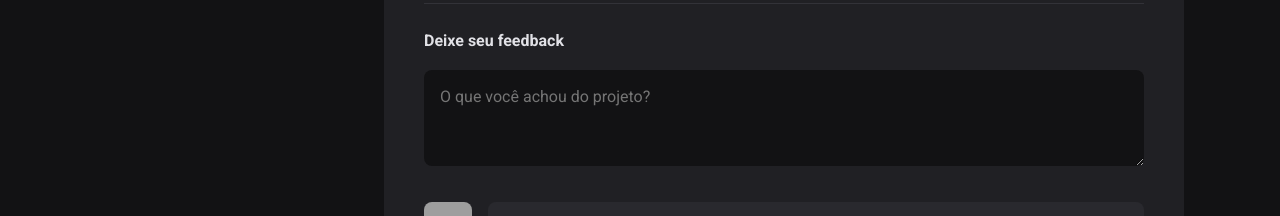
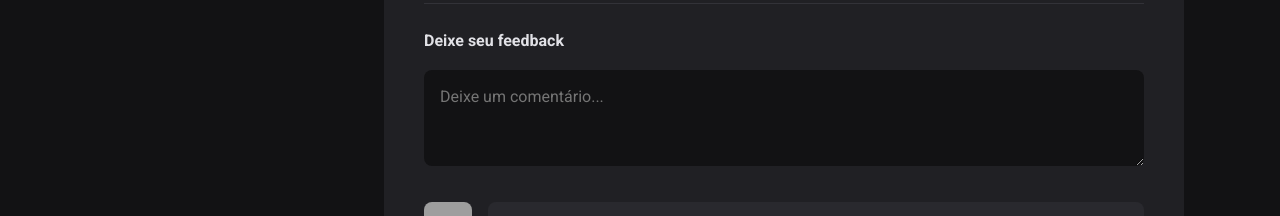
Before and after one commit to vitorbelluzzo/Bubble-the-social-network, a React (Vite) app: page / in a window 1280 px wide. Shown: the part 451-667 px from the top of the page. Built offline with nearby package versions, Linux system fonts and the light colour scheme; grey boxes are pictures that could not be loaded.

Commit message:
Os motores do React - Validando formulário

```diff
--- a/src/components/Post.jsx
+++ b/src/components/Post.jsx
@@ -26,7 +26,12 @@ export function Post({ author, content, publishedAt }) {
   }
 
   function HandleNewCommentChange() {
+    event.target.setCustomValidity('');
     setNewCommentText(event.target.value);
+  }
+
+  function handleNewCommentInvalid() {
+    event.target.setCustomValidity("Seu comentário não pode ser vazio");
   }
 
   function deleteComment(commentToDelete) {
@@ -72,9 +77,11 @@ export function Post({ author, content, publishedAt }) {
 
         <textarea
           name="comment"
-          placeholder="O que você achou do projeto?"
+          placeholder="Deixe um comentário..."
           value={newCommentText}
           onChange={HandleNewCommentChange}
+          onInvalid={handleNewCommentInvalid}
+          required
         />
 
         <footer>
```
